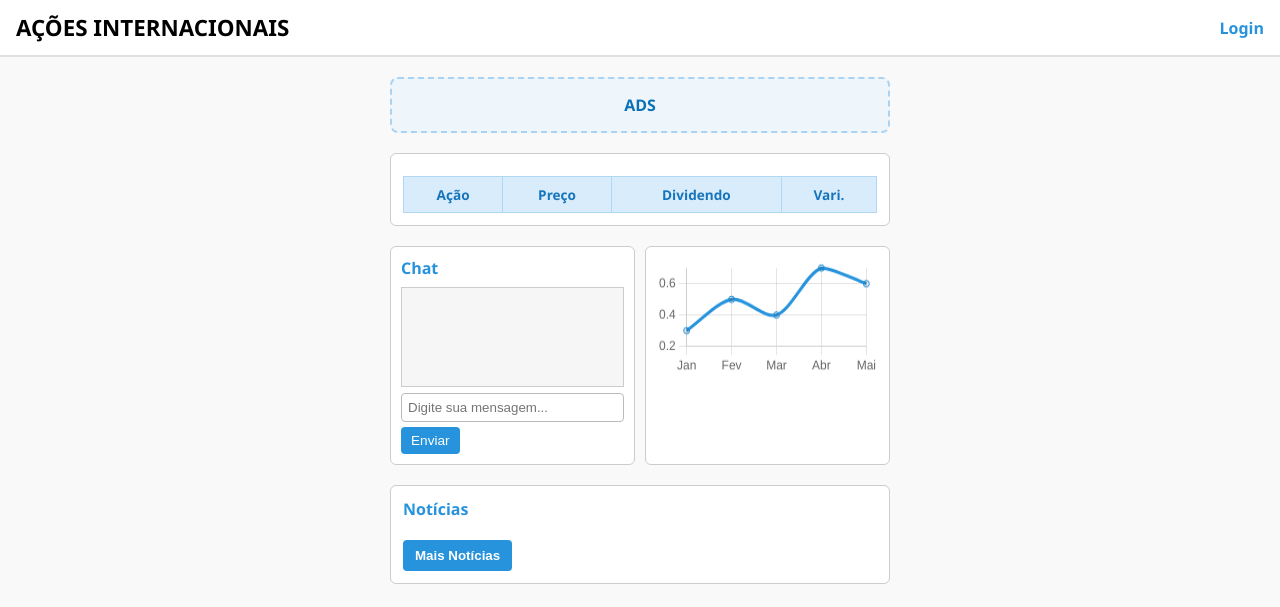
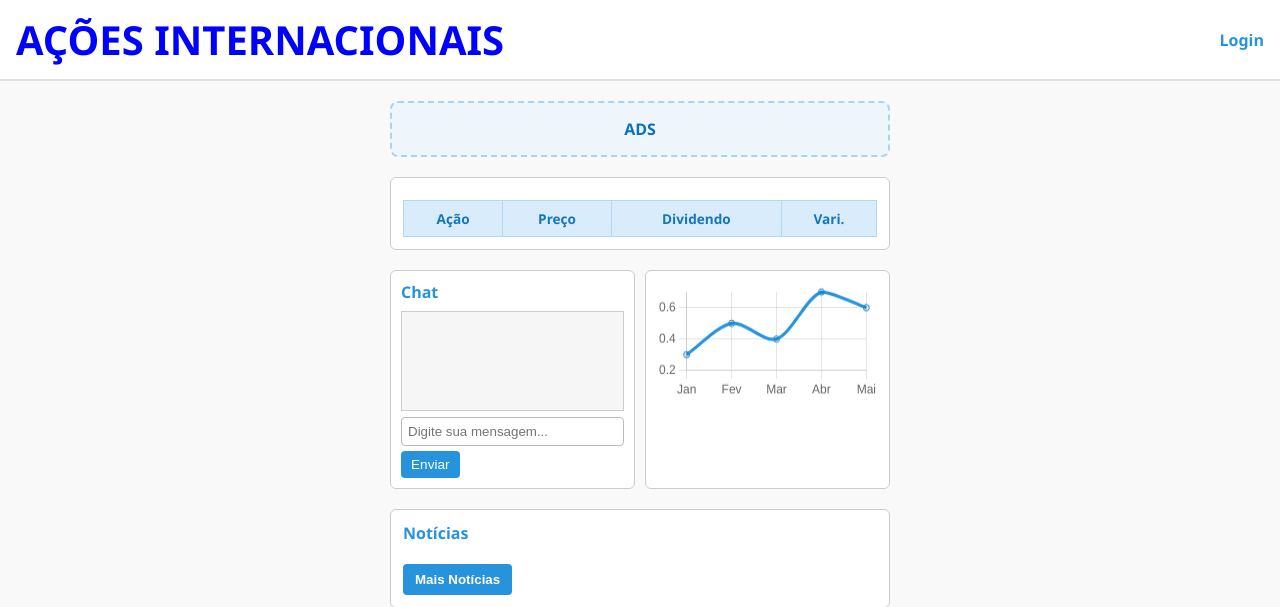
Before and after one commit to acoessinternacionais/acoes-internacionais, a PHP site: page / in a window 1280 px wide. Shown: the top 607 px of the page. Run offline with PHP 8.4, Linux system fonts and the light colour scheme; lists and menus that the app fills with data are empty.

Commit message:
Update style.css

```diff
--- a/style.css
+++ b/style.css
@@ -22,11 +22,7 @@ header {
   align-items: center;
 }
 
-header h1 {
-  color: black;
-  font-size: 1.4rem;
-  font-weight: 700;
-  align-items: center;
+header h1 {text-align: center; color: blue; font-size: 2.5rem; font-weight: 700;
 }
 
 header a {
```
